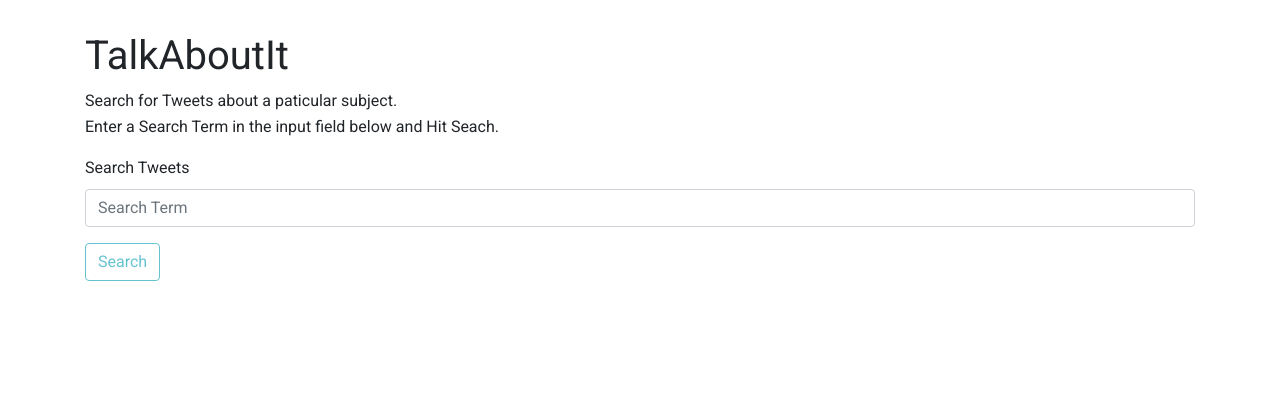
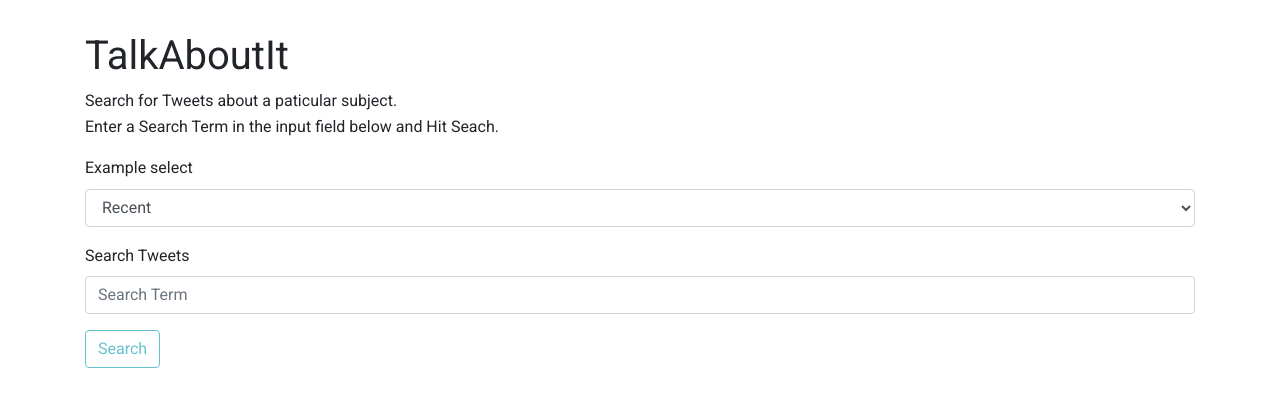
Before and after one commit to FlyteWizard/talkaboutit, a Flask app: page / in a window 1280 px wide. Shown: the part 58-465 px from the top of the page. Run offline with Flask 2, Linux system fonts and the light colour scheme; some libraries are stand-ins or nearby versions.

Commit message:
Add the abiity to choose type of result

```diff
--- a/app.py
+++ b/app.py
@@ -40,6 +40,7 @@ def search():
 
   # Get search from URL
   search_term = request.args.get("search")
+  result_type = request.args.get("resultType")
   tweets = []
 
   if search_term:
@@ -48,7 +49,7 @@ def search():
     # Geofence to ~Victoria, BC
     geofence = "48.407326,-123.329773,20km"
     # Add search term to query, add geofence to geocode and set truncate to false
-    url = "https://api.twitter.com/1.1/search/tweets.json?q=%s" % search_term + "&geocode=%s" % geofence + "&tweet_mode=extended"
+    url = "https://api.twitter.com/1.1/search/tweets.json?q=%s" % search_term + "&geocode=%s" % geofence + "&tweet_mode=extended" + "&result_type=%s" % result_type
 
     # GET Twitter API
     response, data = client.request(url)
--- a/static/js/app.js
+++ b/static/js/app.js
@@ -43,15 +43,16 @@ const displayTweets = (results) => {
 }
 
 // searchTalks
-const searchTalks = (searchTerm) => {
+const searchTalks = (searchTerm, resultType) => {
   // Set searchTerm to the searchTerm
   document.getElementById("searchedTerm").innerHTML = searchTerm;
 
   // Create the query
   let query = "search=" + searchTerm;
+  let chosenResultType = "resultType=" + resultType;
 
   // Get -> /search
-  return fetch("search?" + query, {
+  return fetch("search?" + query + "&" + chosenResultType, {
     method: "GET"
   })
   .then(response => response.json())
@@ -65,7 +66,7 @@ const searchTalks = (searchTerm) => {
 // search
 const search = () => {
   // searchTalks
-  searchTalks(sessionStorage.getItem('searchTerm'));
+  searchTalks(sessionStorage.getItem("searchTerm"), sessionStorage.getItem("resultType"));
 }
 
 // changeToTweetsPage
@@ -77,13 +78,16 @@ const changeToTweetsPage = () => {
 // setSearchTerm
 const setSearchTerm = () => {
   if(document.getElementById("searchTerm").value !== "") {
-    // Clear searchTerm
-    sessionStorage.removeItem('searchTerm');
+    // Clear searchTerm and resultType
+    sessionStorage.removeItem("searchTerm");
+    sessionStorage.removeItem("resultType");
 
     // Get value
     let searchTerm = document.getElementById("searchTerm").value;
-    // Set searchTerm
-    sessionStorage.setItem('searchTerm', searchTerm);
+    let chosenResultType = document.getElementById("resultType").options[resultType.selectedIndex].value;
+    // Set searchTerm and resultType
+    sessionStorage.setItem("searchTerm", searchTerm);
+    sessionStorage.setItem("resultType", chosenResultType);
 
     // Fresh Search
     document.getElementById("searchTerm").value = "";
@@ -121,7 +125,7 @@ let searchTermExist = document.getElementById("searchTerm");
 // If it exists
 if(searchTermExist) {
   // Listen for input
-  document.getElementById("searchTerm").addEventListener('input', function (event) {
+  document.getElementById("searchTerm").addEventListener("input", function (event) {
     // disableButtonToggle
     disableButtonToggle();
   });
--- a/templates/index.html
+++ b/templates/index.html
@@ -38,6 +38,14 @@
       <!-- Search Term -->
       <section>
         <div class="form-group">
+          <label for="resultType">Example select</label>
+          <select class="form-control" id="resultType">
+            <option value="recent">Recent</option>
+            <option value="mixed">Mixed</option>
+            <option value="popular">Popular</option>
+          </select>
+        </div>
+        <div class="form-group">
           <label for="searchTerm">Search Tweets</label>
           <input type="email" class="form-control" id="searchTerm" placeholder="Search Term">
         </div>
```
Also changed, not shown: README.md.
